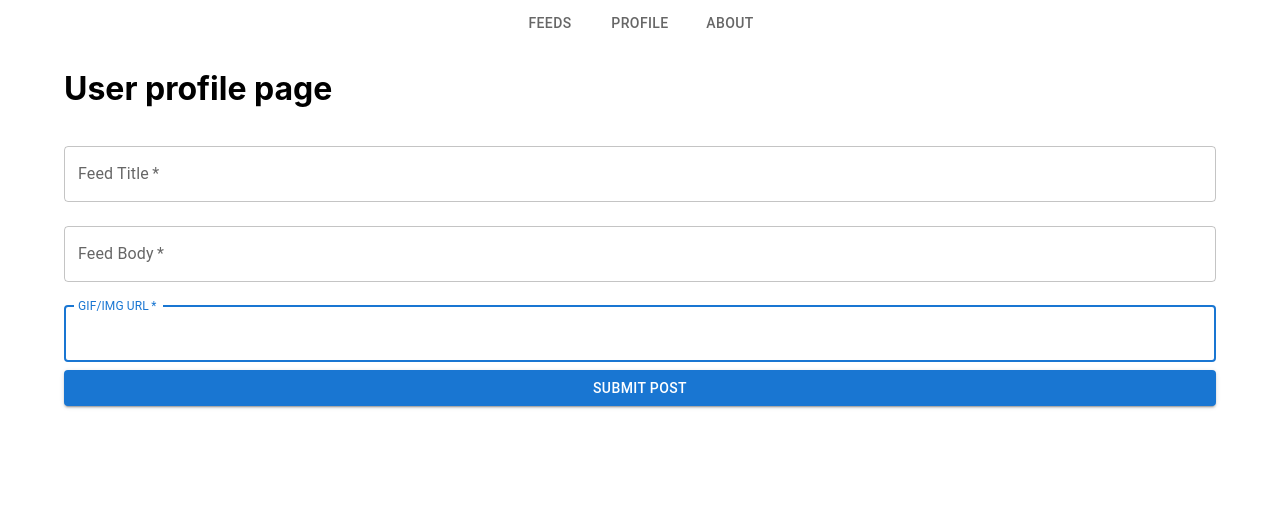
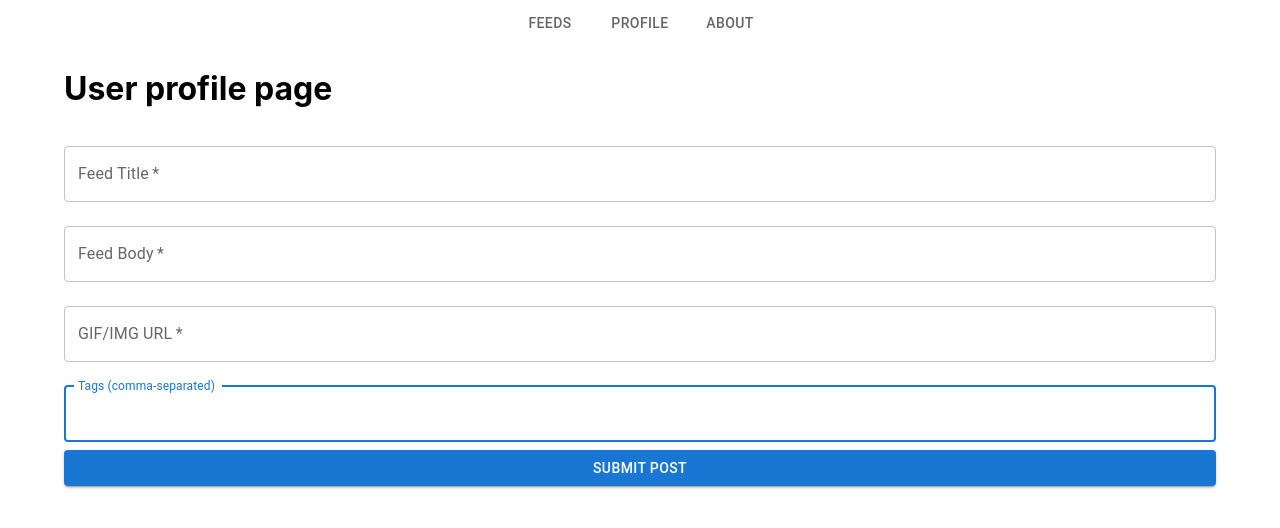
Before and after one commit to christopher-t-smith/agora-front-end, a React (Create React App) app: page /Profile in a window 1280 px wide. Shown: the top 528 px of the page. Built offline with nearby package versions, Linux system fonts and the light colour scheme.

Commit message:
Implemented onSubmit to form to make requests to backend

```diff
--- a/package.json
+++ b/package.json
@@ -11,6 +11,7 @@
     "@testing-library/jest-dom": "^5.16.5",
     "@testing-library/react": "^13.4.0",
     "@testing-library/user-event": "^13.5.0",
+    "axios": "^1.3.2",
     "mongodb": "^5.0.0",
     "mongoose": "^6.9.0",
     "react": "^18.2.0",
--- a/src/components/Form.js
+++ b/src/components/Form.js
@@ -1,12 +1,42 @@
-import React from 'react'
+import React, { useState } from 'react';
 import { TextField } from '@mui/material';
-import {Button} from '@mui/material'
+import { Button } from '@mui/material';
+import axios from 'axios';
 
 function Form() {
+    const [title, setTitle] = useState('');
+    const [body, setBody] = useState('');
+    const [image, setImage] = useState('');
+    const [gifSearch, setGifSearch] = useState('');
+    const [tags, setTags] = useState('');
+
+    const handleSubmit = async (e) => {
+        e.preventDefault();
+
+        const newPost = {
+            title,
+            media: {
+                image,
+                gifSearch
+            },
+            body,
+            tags: tags.split(',').map(tag => tag.trim())
+        };
+
+        try {
+            const res = await axios.post('http://localhost:8000/api/posts', newPost, {
+                headers: { 'Content-Type': 'application/json' }
+            });
+
+            console.log(res.data);
+        } catch (err) {
+            console.error(err);
+        }
+    };
+
     return (
         <div>
-
-            <form>
+            <form onSubmit={handleSubmit}>
                 <TextField
                     margin="normal"
                     required
@@ -14,6 +44,8 @@ function Form() {
                     id="title"
                     label="Feed Title"
                     name="title"
+                    value={title}
+                    onChange={e => setTitle(e.target.value)}
                     autoComplete="Title"
                     autoFocus
                 />
@@ -25,6 +57,8 @@ function Form() {
                     id="body"
                     label="Feed Body"
                     name="body"
+                    value={body}
+                    onChange={e => setBody(e.target.value)}
                     autoComplete="body"
                     autoFocus
                 />
@@ -36,16 +70,28 @@ function Form() {
                     id="imgURL"
                     label="GIF/IMG URL"
                     name="imgURL"
+                    value={image}
+                    onChange={e => setImage(e.target.value)}
                     autoComplete="imgURL"
                     autoFocus
                 />
                 <br />
-
-                <Button variant="contained" color="primary" fullWidth>
+                <TextField
+                    margin="normal"
+                    fullWidth
+                    id="tags"
+                    label="Tags (comma-separated)"
+                    name="tags"
+                    value={tags}
+                    onChange={e => setTags(e.target.value)}
+                    autoComplete="tags"
+                    autoFocus
+                />
+                <br />
+                <Button variant="contained" color="primary" fullWidth onClick={handleSubmit}>
                     Submit Post
                 </Button>
             </form>
-
         </div>
     );
 }
```
Also changed, not shown: 1 other file (tests, documents, lock files or other folders).
